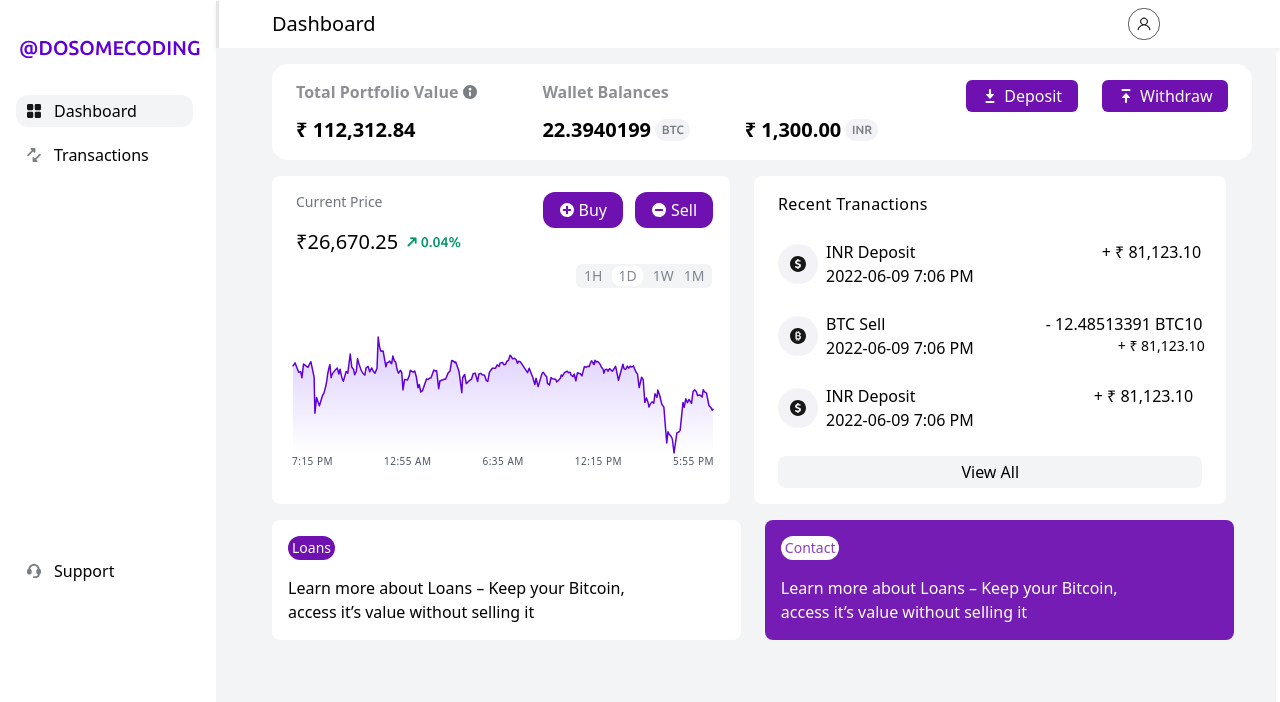
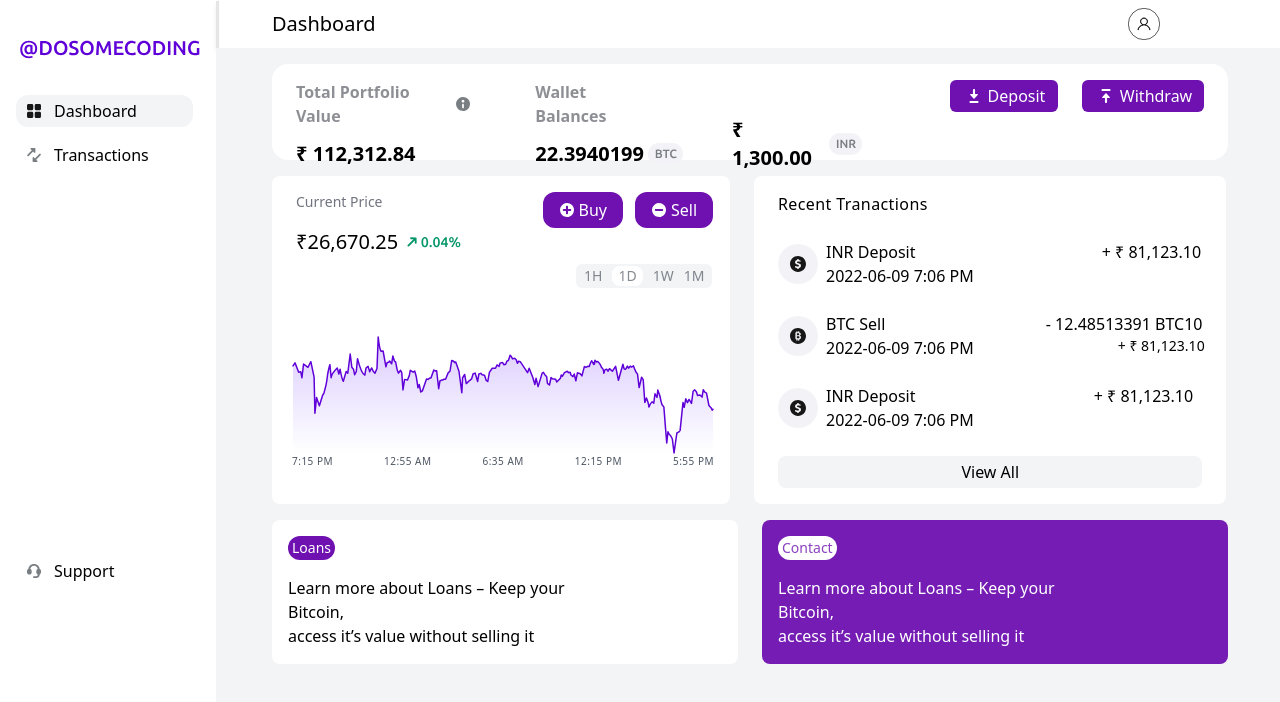
Before and after one commit to Jithu666/crypto-dashboard, a React (Vite) app: page / in a window 1280 px wide. Shown: the top 702 px of the page. Built offline with nearby package versions, Linux system fonts and the light colour scheme.

Commit message:
Update Herosection Component

```diff
--- a/src/components/HeroSection.jsx
+++ b/src/components/HeroSection.jsx
@@ -14,7 +14,7 @@ import removeIcon from "../assets/removeIcon.svg";
 
 const Main = () => {
   return (
-    <div className="flex flex-col flex-1 bg-gray-100 pr-6">
+    <div className="flex flex-col flex-1 bg-gray-100 pr-13">
       <div className="flex flex-row max-w-fit h-24 ml-14 rounded-2xl bg-white p-4 pl-6 mt-4">
         {/* First Div */}
         <div className="flex flex-col space-x-16">
```
